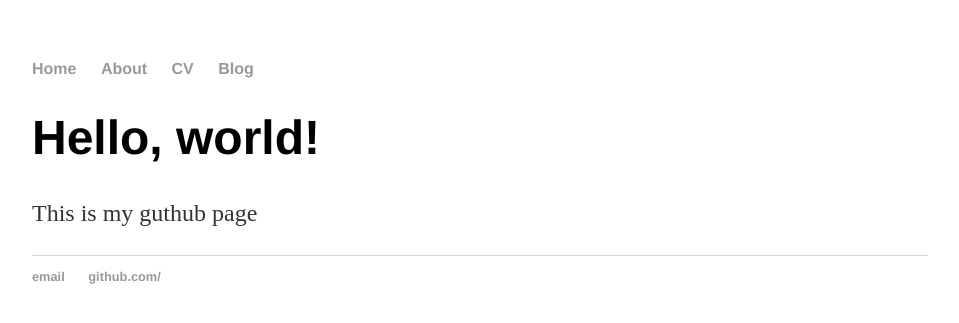
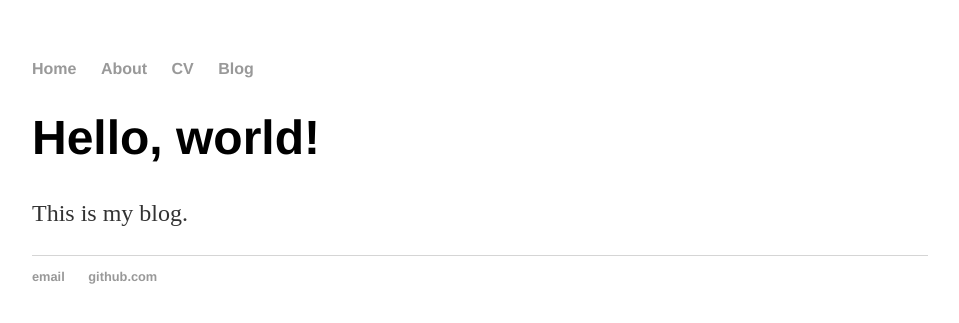
Before and after one commit to MinChunJheng/MinChunJheng.github.io, a Jekyll site: the page built from index.html, in a window 1280 px wide. Shown: the top 323 px of the page, without its empty margins (160-1119 px from the left). Built offline with Jekyll 4.4.1, drawn with Linux system fonts in a browser that asks for light colours.

Commit message:
Update index.html
 update your index.html to use your default layout.

```diff
--- a/index.html
+++ b/index.html
@@ -1,30 +1,8 @@
-<!DOCTYPE html>
-<html>
-	<head>
-		<title>Git page test</title>
-		<!-- link to main stylesheet -->
-		<link rel="stylesheet" type="text/css" href="/css/main.css">
-	</head>
-	<body>
-		<nav>
-    		<ul>
-        		<li><a href="/">Home</a></li>
-	        	<li><a href="/about">About</a></li>
-        		<li><a href="/cv">CV</a></li>
-        		<li><a href="/blog">Blog</a></li>
-    		</ul>
-		</nav>
-		<div class="container">
-    		<div class="blurb">
-        		<h1>Hello, world!</h1>
-				<p>This is my guthub page</a></p>
-    		</div><!-- /.blurb -->
-		</div><!-- /.container -->
-		<footer>
-    		<ul>
-        		<li><a href="">email</a></li>
-        		<li><a href="">github.com/</a></li>
-			</ul>
-		</footer>
-	</body>
-</html>
+---
+layout: default
+title: Git Page Test
+---
+<div class="blurb">
+	<h1> Hello, world!</h1>
+	<p> This is my blog.</p>
+</div><!-- /.blurb -->
```
